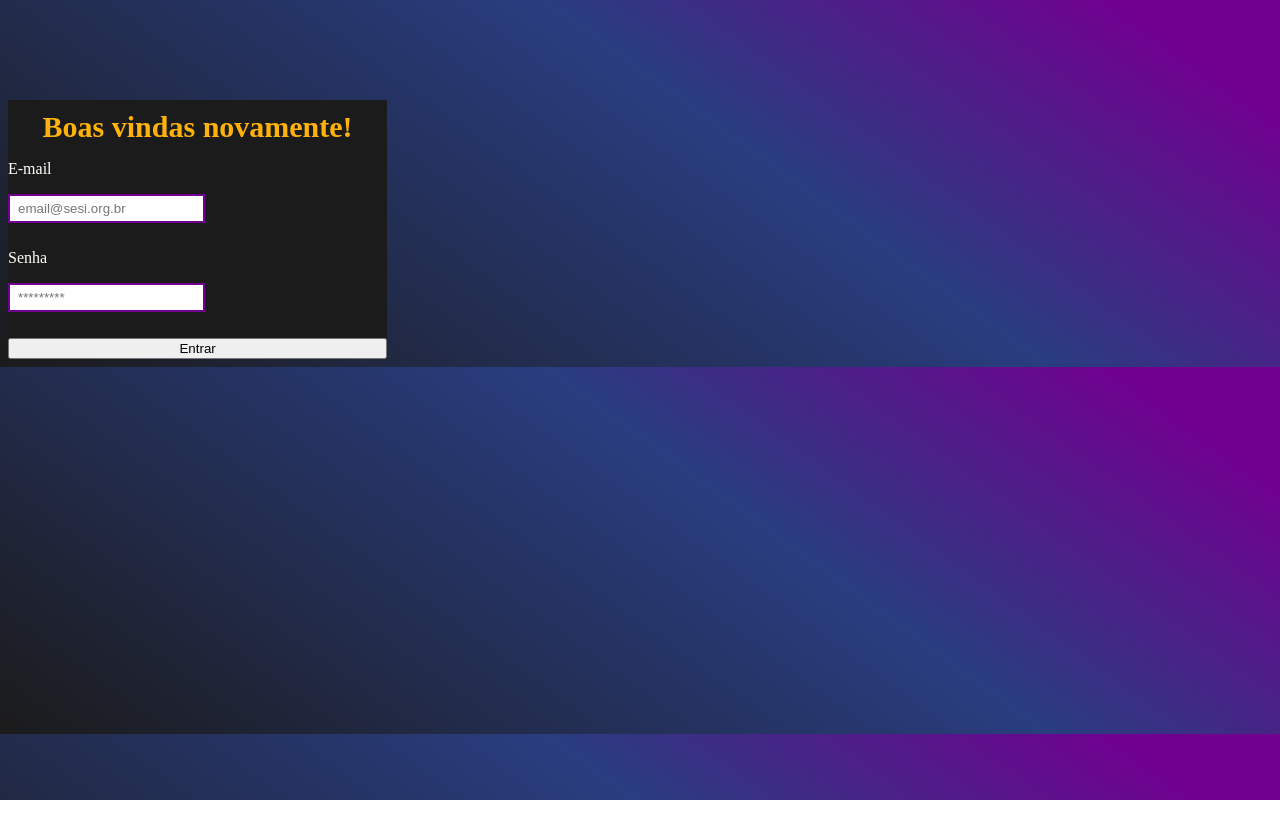
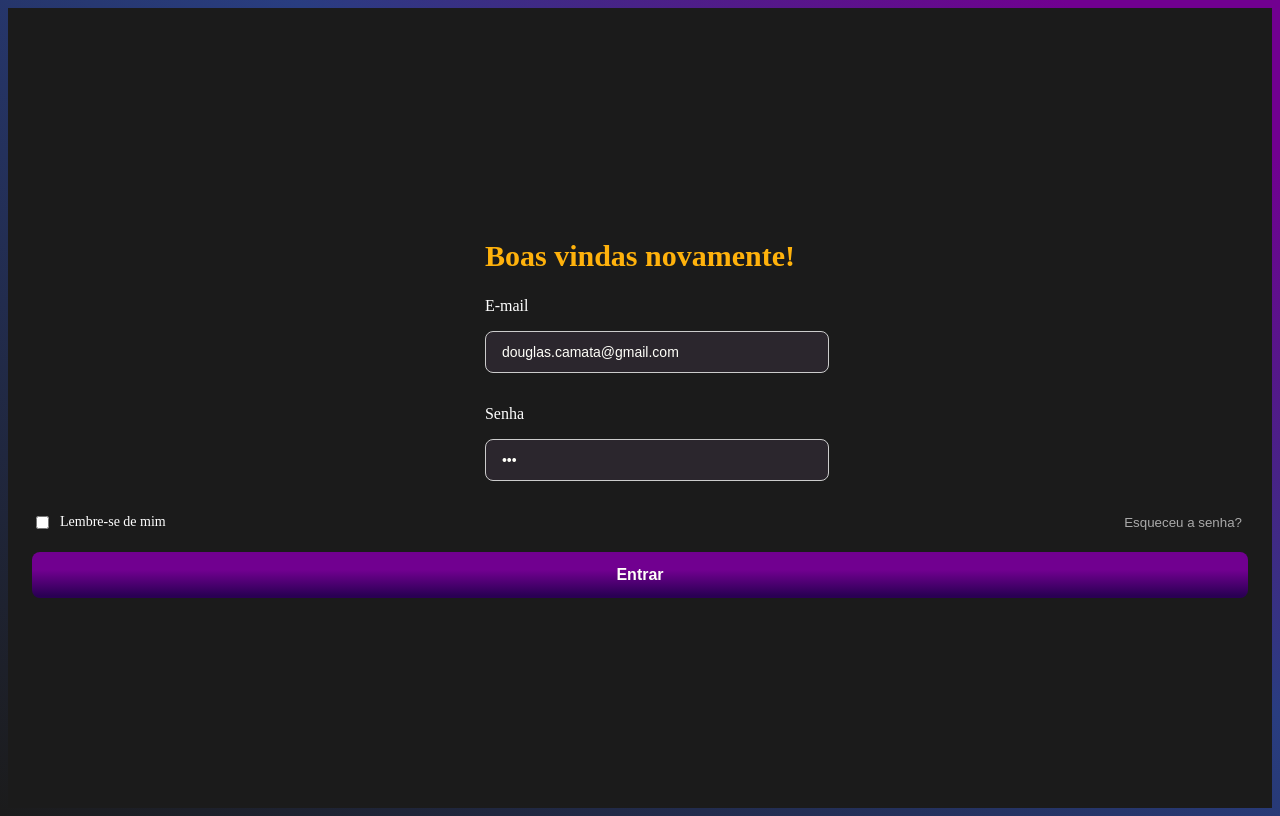
Before and after one commit to natalie-baracat/projeto-gfp, a React (Vite) app in the folder frontend/gfp/: page / in a window 1280 px wide. Built offline with nearby package versions, Linux system fonts and the light colour scheme.

Commit message:
FRONTEND: alterações no estilo e funcionamento da tela de login e tela principal

```diff
--- a/frontend/gfp/src/components/Estilos.jsx
+++ b/frontend/gfp/src/components/Estilos.jsx
@@ -1,40 +1,62 @@
 export const Cores = {
     principal: "#710090",
     secundaria: "#ffb20c",
+    terciaria: "#293d80",
     fundo: "#1B1B1B",
-    textos: "#FFFFF9"
-}
+    textos: "#FFFFF9",
+    textosBaixaOp: "rgba(255, 255, 249, 0.74)",
+    icones: "#FFFFF9"
+};
 
 const Estilos = {
     conteudo: {
-        flex: 1,
-        margin: 0,
-        width: "30%",
-        height: "100%",
         display: "flex",
         flexDirection: "column",
+        alignItems: "center",
         justifyContent: "center",
+        width: "100%",
+        minHeight: "100vh",
         backgroundColor: Cores.fundo,
-        marginTop: "100px"
+        padding: "24px",
+        boxSizing: "border-box"
     },
     loginTitle: {
         textAlign: "center",
         fontSize: "30px",
-        marginBottom: "10px",
-        marginTop: "10px",
-        color: Cores.secundaria
+        color: Cores.secundaria,
+        marginBottom: "24px"
+    },
+    inputDados: {
+        width: "100%",
+        padding: "12px 16px",
+        fontSize: "14px",
+        marginBottom: "16px",
+        borderRadius: "8px",
+        border: "1px solid #ccc",
+        backgroundColor: "rgba(224, 167, 246, 0.08)",
+        color: Cores.textos,
+        outline: "none",
+    },
+    containerLembrarMostrar: {
+        display: "flex",
+        justifyContent: "space-between",
+        width: "100%",
+        alignItems: "center",
+        marginBottom: "20px",
+        fontSize: "14px",
+        color: Cores.textosBaixaOp
     },
     btnEntrar: {
-        backgroundColor: Cores.principal
-    },
-    inputDados: {
-        padding: "5px 8px",
-        marginBottom: "10px",
-        border: "none !important",
-        borderBottom: "2px !important",
-        borderStyle: "solid",
-        borderColor: Cores.principal
+        background: "linear-gradient(0deg, rgba(42, 0, 84, 1) 5%, rgba(113, 0, 144, 1) 61%)",
+        color: Cores.textos,
+        padding: "14px",
+        borderRadius: "8px",
+        border: "none",
+        cursor: "pointer",
+        fontWeight: "bold",
+        fontSize: "16px",
+        width: "100%"
     }
-}
+};
 
-export default Estilos
+export default Estilos;
--- a/frontend/gfp/src/pages/Login.jsx
+++ b/frontend/gfp/src/pages/Login.jsx
@@ -1,13 +1,28 @@
-import { useNavigate, Link } from "react-router-dom"
+import { useNavigate } from "react-router-dom"
 import { enderecoServidor } from "../utils/Utils"
-import React, { useState } from "react";
-import Estilos, { Cores } from "../components/Estilos";
+import React, { useState, useEffect } from "react";
+import Estilos from "../components/Estilos";
 
 export default function Login() {
     const navigate = useNavigate()
-    const [email, setEmail] = useState('')
-    const [senha, setSenha] = useState('')
-    const [mensagem, setMensagem] = useState('')
+    const [email, setEmail] = useState("douglas.camata@gmail.com")
+    const [senha, setSenha] = useState("123")
+    const [mensagem, setMensagem] = useState("")
+    const [lembrar, setLembrar] = useState(false)
+
+    useEffect(() => {
+        const buscarUsuarioLogado = async () => {
+            const usuarioLogado = await localStorage.getItem("UsuarioLogado")
+            if (usuarioLogado) {
+                const usuario = JSON.parse(usuarioLogado)
+                if (usuario.lembrar == true) {
+                    navigate("/principal")
+                }
+            }
+        }
+
+        buscarUsuarioLogado()
+    }, [])
 
     const botaoEntrar = async (e) => {
         e.preventDefault()
@@ -36,7 +51,7 @@ export default function Login() {
 
             if (resposta.ok) {
                 const dados = await resposta.json()
-                localStorage.setItem("infoUsuarioLogado", JSON.stringify(dados))
+                localStorage.setItem("UsuarioLogado", JSON.stringify({ ...dados, lembrar }))
                 navigate("/principal")
             } else {
                 setMensagem("Email ou senha incorretos")
@@ -50,9 +65,9 @@ export default function Login() {
     }
 
     const limpaForm = () => {
-        setEmail('')
-        setSenha('');
-        setMensagem('')
+        setEmail("")
+        setSenha("");
+        setMensagem("")
     }
 
     // nao precisava mas quis fazer hehe
@@ -68,17 +83,51 @@ export default function Login() {
             <div>
                 <h1 style={Estilos.loginTitle}>Boas vindas novamente!</h1>
 
-                <p>E-mail</p>
-                <input style={Estilos.inputDados} onChange={(escritaEmail) => setEmail(escritaEmail.target.value)} value={email} type="text" placeholder='email@sesi.org.br' />
+                <p style={{ color: "#fff", width: "100%" }}>E-mail</p>
+                <input
+                    style={Estilos.inputDados}
+                    onChange={(escritaEmail) => setEmail(escritaEmail.target.value)}
+                    value={email}
+                    type="text"
+                    placeholder="email@sesi.org.br"
+                />
 
-                <p>Senha</p>
-                <input style={Estilos.inputDados} onChange={(escritaSenha) => setSenha(escritaSenha.target.value)}
-                    onKeyDown={(e) => enterLogin(e)} value={senha} type="password" placeholder='*********' />
+                <p style={{ color: "#fff", width: "100%" }}>Senha</p>
+                <input
+                    style={Estilos.inputDados}
+                    onChange={(escritaSenha) => setSenha(escritaSenha.target.value)}
+                    onKeyDown={(e) => enterLogin(e)}
+                    value={senha}
+                    type="password"
+                    placeholder="*********"
+                />
 
-                <p>{mensagem}</p>
+                <p style={{ color: "red" }}>{mensagem}</p>
             </div>
 
-            <button onClick={botaoEntrar}>Entrar</button>
+            <div style={Estilos.containerLembrarMostrar}>
+                <div style={{ display: "flex", alignItems: "center", gap: "8px" }}>
+                    <input
+                        type="checkbox"
+                        name="lembrar"
+                        id="lembrar"
+                        value={lembrar}
+                        checked={lembrar}
+                        onChange={(e) => setLembrar(e.target.checked)}
+                    />
+                    <label htmlFor="lembrar" style={{ color: "#fff" }}>Lembre-se de mim</label>
+                </div>
+                <div style={{ display: "flex", alignItems: "center" }}>
+                    <button style={{
+                        background: "none",
+                        border: "none",
+                        color: "#aaa",
+                        cursor: "pointer"
+                    }}>Esqueceu a senha?</button>
+                </div>
+            </div>
+
+            <button onClick={botaoEntrar} style={Estilos.btnEntrar}>Entrar</button>
         </div>
     )
 }
--- a/frontend/gfp/src/pages/Principal.jsx
+++ b/frontend/gfp/src/pages/Principal.jsx
@@ -1,5 +1,37 @@
-export default function Principal() {
+import { useState, useEffect } from "react"
+import { useNavigate, Link } from "react-router-dom"
+
+export default function Principal({ navigation }) {
+    const [usuario, setUsuario] = useState({})
+    const navigate = useNavigate()
+
+    useEffect(()=> {
+        const buscarUsuarioLogado = async () => {
+            const usuarioLogado = await localStorage.getItem("UsuarioLogado")
+            if (usuarioLogado) { // se usuarioLogado NAO estiver vazio
+                setUsuario(JSON.parse(usuarioLogado))
+            } else {
+                navigate("/")
+            }
+        }
+        buscarUsuarioLogado()
+    }, [])
+
+    const botaoLogout = () => {
+        localStorage.removeItem("UsuarioLogado")
+        navigate("/")
+    }
+
     return (
-        <h1>Tela principal</h1>
+        <div>
+            <div>
+                <span>Usuário: {usuario.nome} </span>
+                {/* também da pra fazer assim (se eu fosse deixar o useState la em cima como (null). signifia: "se usuario nao for null" */}
+                {/* <span>Usuário: {usuario?.nome} </span>*/}
+
+                <button onClick={botaoLogout}>Sair</button>
+            </div>
+            <span>Principal</span>
+        </div>
     )
 }
--- a/frontend/gfp/src/utils/Utils.jsx
+++ b/frontend/gfp/src/utils/Utils.jsx
@@ -1,2 +1,2 @@
 // endereço do servidor da API, alterar conforme necessário
-export const enderecoServidor = "http://localhost:3000"
+export const enderecoServidor = "http://192.168.0.237:3000"
```
